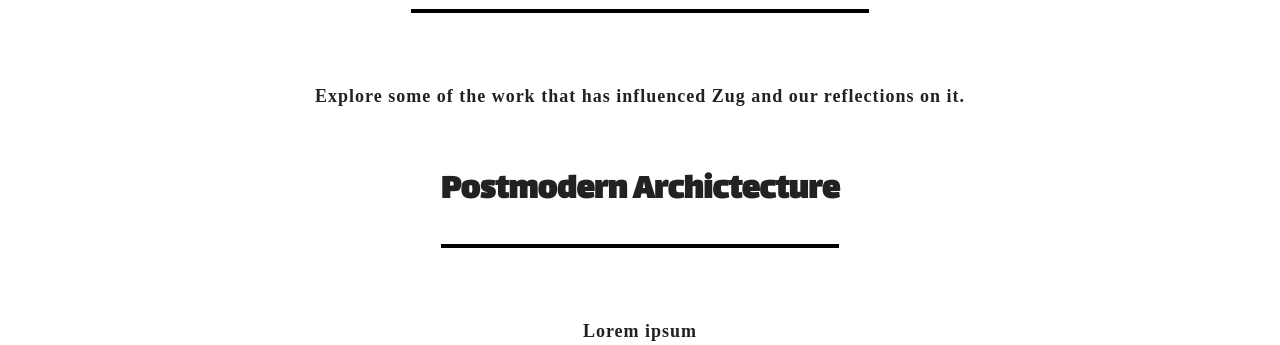
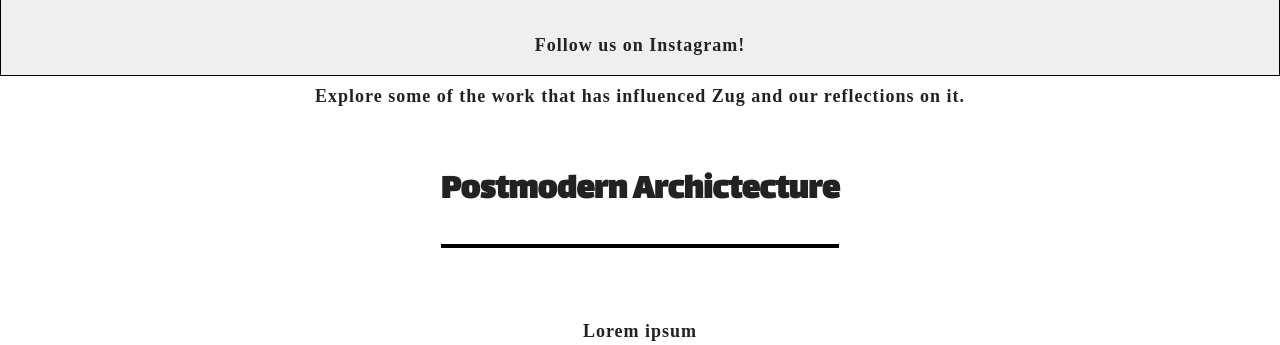
Before and after one commit to haydengolden/haydengolden.github.io, a plain HTML site: page Unit_6/index.html in a window 1280 px wide. Shown: the part 724-1069 px from the top of the page. Drawn offline with Linux system fonts and the light colour scheme; a web font is replaced by a local one.

Commit message:
Unit 6 Update

```diff
--- a/Unit_6/css/style.css
+++ b/Unit_6/css/style.css
@@ -120,7 +120,8 @@ footer {
 	background-color: #FF957E;
 	border: 1px black solid;
 	padding: 20px;
-	position: absolute;
+	position: fixed;
+	clear: both;
 	right: 0;
 	bottom: 0;
 	left: 0;
```
